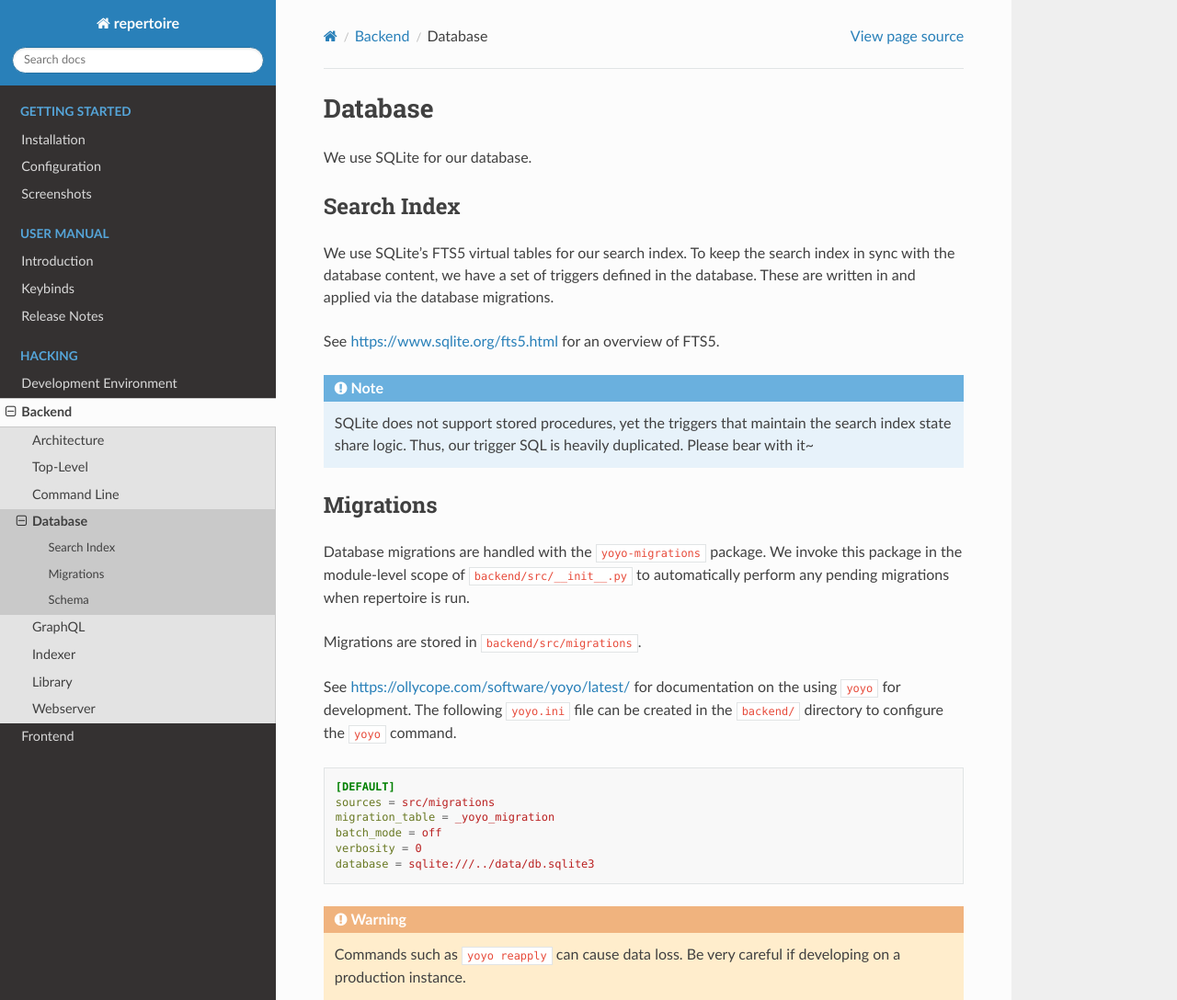
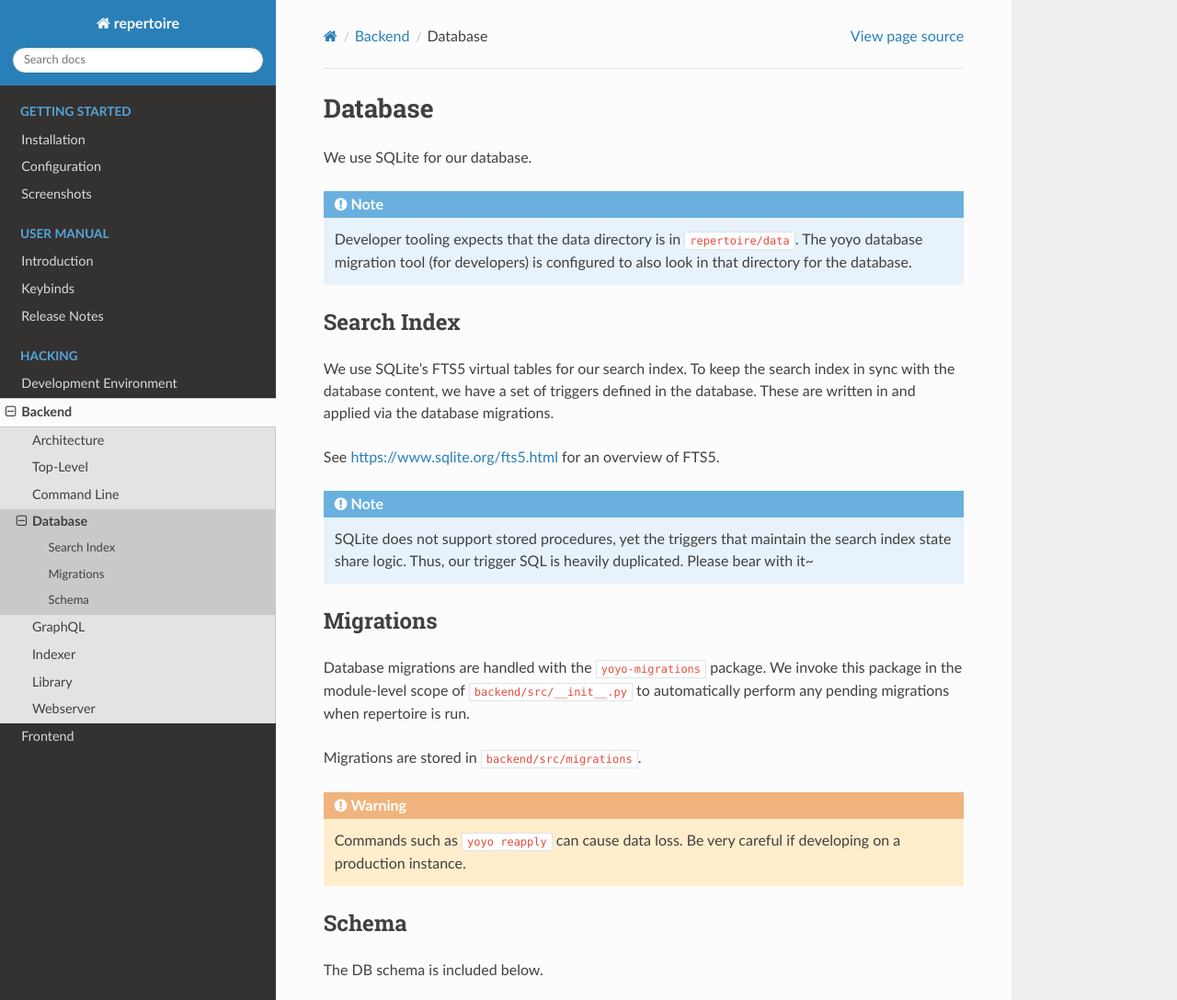
Before and after one commit to azuline/repertoire, a Sphinx documentation site: the page built from docs/hacking/backend/database.rst, in a window 1280 px wide and 1400 px high, cut to the strip 0-1088 px from the top of the window. Shown: the whole strip at 92% size. Built offline with Sphinx 7.4.7 and the Read the Docs theme 2.0.0, drawn with Linux system fonts in a browser that asks for light colours; pages that are not in the unit, such as notebooks, are missing from menus.

Commit message:
remove yoyo config from docs

```diff
--- a/docs/hacking/backend/database.rst
+++ b/docs/hacking/backend/database.rst
@@ -4,6 +4,12 @@ Database
 ========
 
 We use SQLite for our database.
+
+.. note::
+
+   Developer tooling expects that the data directory is in ``repertoire/data``.
+   The yoyo database migration tool (for developers) is configured to also look
+   in that directory for the database.
 
 Search Index
 ------------
@@ -29,19 +35,6 @@ automatically perform any pending migrations when repertoire is run.
 
 Migrations are stored in ``backend/src/migrations``.
 
-See https://ollycope.com/software/yoyo/latest/ for documentation on the
-using ``yoyo`` for development. The following ``yoyo.ini`` file can be created
-in the ``backend/`` directory to configure the ``yoyo`` command.
-
-.. code-block:: ini
-
-   [DEFAULT]
-   sources = src/migrations
-   migration_table = _yoyo_migration
-   batch_mode = off
-   verbosity = 0
-   database = sqlite:///../data/db.sqlite3
-
 .. warning::
 
    Commands such as ``yoyo reapply`` can cause data loss. Be very careful if
@@ -50,6 +43,8 @@ in the ``backend/`` directory to configure the ``yoyo`` command.
 Schema
 ------
 
+The DB schema is included below.
+
 .. literalinclude:: ../../../backend/schema.sql
    :language: sql
    :lines: 4-
```
